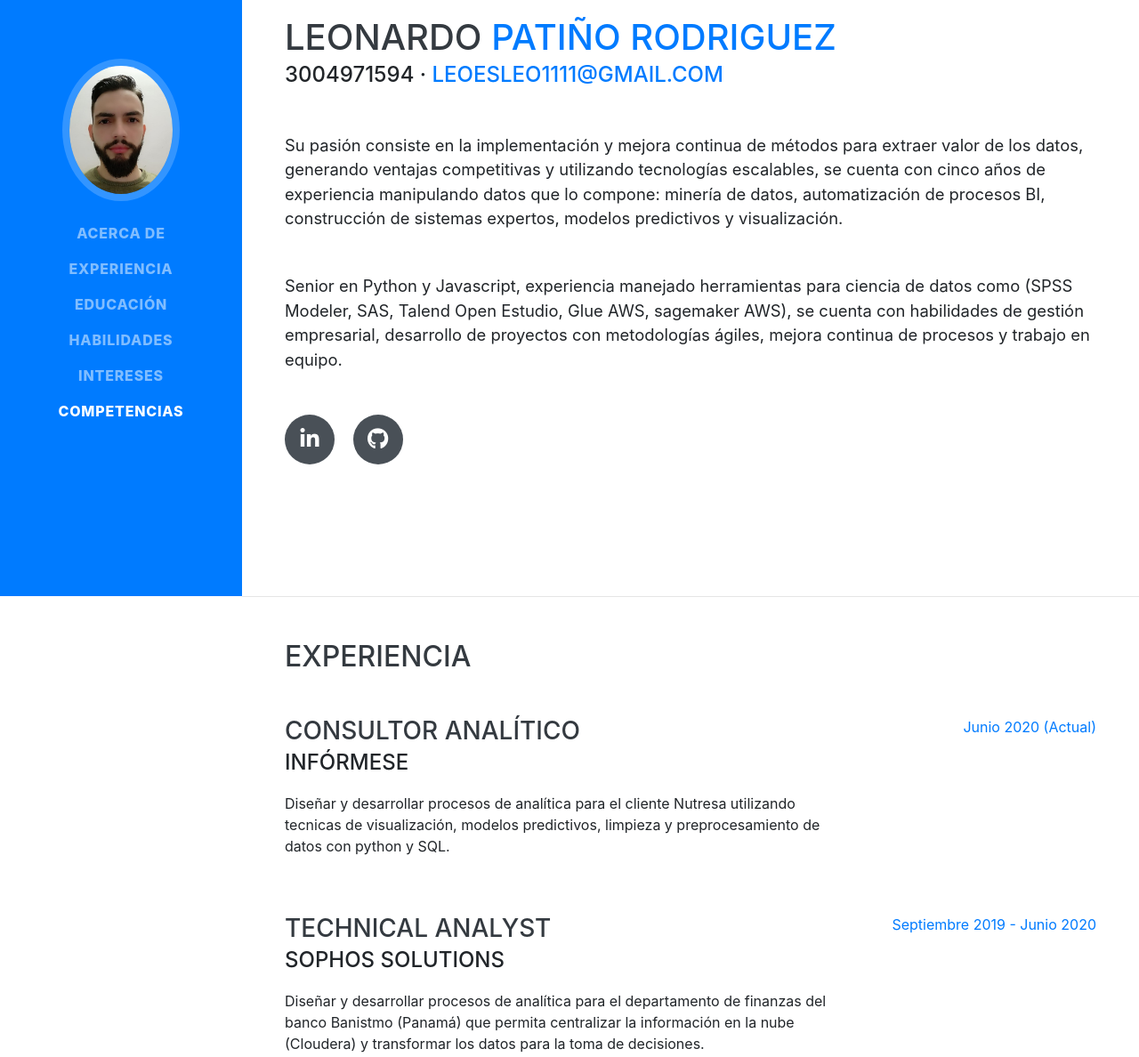
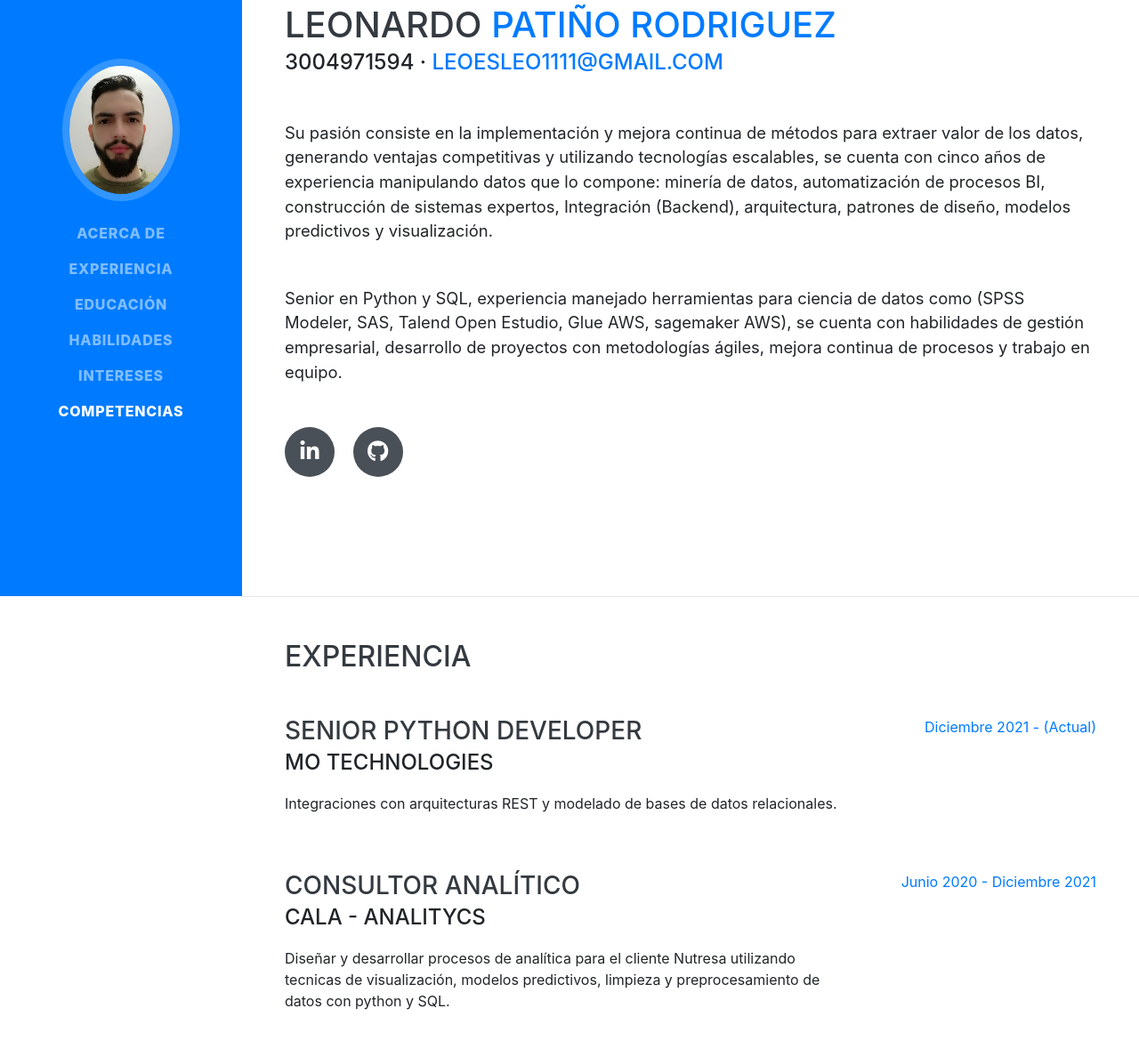
Before and after one commit to leoesleoesleo/presentacion, a website with bundled scripts: page index.html in a window 1280 px wide. Shown: the part 130-1318 px from the top of the page at 89% size. Built offline with nearby package versions, Linux system fonts and the light colour scheme; a web font is replaced by a local one.

Commit message:
Update index.html

```diff
--- a/index.html
+++ b/index.html
@@ -70,10 +70,10 @@
           <a href="mailto:name@email.com">leoesleo1111@gmail.com</a>
         </div>
         <p class="lead mb-5">
-	Su pasión consiste en la implementación y mejora continua de métodos para extraer valor de los datos, generando ventajas competitivas y utilizando tecnologías escalables, se cuenta con cinco años de experiencia manipulando datos que lo compone: minería de datos, automatización de procesos BI, construcción de sistemas expertos, modelos predictivos y visualización.
+	Su pasión consiste en la implementación y mejora continua de métodos para extraer valor de los datos, generando ventajas competitivas y utilizando tecnologías escalables, se cuenta con cinco años de experiencia manipulando datos que lo compone: minería de datos, automatización de procesos BI, construcción de sistemas expertos, Integración (Backend), arquitectura, patrones de diseño, modelos predictivos y visualización.
 	</p>
 	<p class="lead mb-5">
-	Senior en Python y Javascript, experiencia manejado herramientas para ciencia de datos como (SPSS Modeler, SAS, Talend Open Estudio, Glue AWS, sagemaker AWS), se cuenta con habilidades de gestión empresarial, desarrollo de proyectos con metodologías ágiles, mejora continua de procesos y trabajo en equipo.
+	Senior en Python y SQL, experiencia manejado herramientas para ciencia de datos como (SPSS Modeler, SAS, Talend Open Estudio, Glue AWS, sagemaker AWS), se cuenta con habilidades de gestión empresarial, desarrollo de proyectos con metodologías ágiles, mejora continua de procesos y trabajo en equipo.
 	</p>
 	<div class="social-icons">
           <a href="https://www.linkedin.com/in/leonardo-pati%C3%B1o-rodriguez-142605179/">
@@ -95,18 +95,29 @@
       <div class="w-100">
         <h2 class="mb-5">Experiencia</h2>
 
+	<div class="resume-item d-flex flex-column flex-md-row justify-content-between mb-5">
+          <div class="resume-content">
+            <h3 class="mb-0">Senior Python Developer</h3>
+            <div class="subheading mb-3">MO Technologies</div>
+            <p>Integraciones con arquitecturas REST y modelado de bases de datos relacionales.</p>
+          </div>
+          <div class="resume-date text-md-right">
+            <span class="text-primary">Diciembre 2021 - (Actual)</span>
+          </div>
+        </div>
+
         <div class="resume-item d-flex flex-column flex-md-row justify-content-between mb-5">
           <div class="resume-content">
             <h3 class="mb-0">Consultor Analítico</h3>
-            <div class="subheading mb-3">Infórmese</div>
+            <div class="subheading mb-3">Cala - Analitycs</div>
             <p>Diseñar y desarrollar procesos de analítica para el cliente Nutresa utilizando tecnicas de visualización, modelos predictivos, limpieza y preprocesamiento de datos con python y SQL.</p>
           </div>
           <div class="resume-date text-md-right">
-            <span class="text-primary">Junio 2020 (Actual)</span>
+            <span class="text-primary">Junio 2020 - Diciembre 2021</span>
           </div>
         </div>
 
-		<div class="resume-item d-flex flex-column flex-md-row justify-content-between mb-5">
+	<div class="resume-item d-flex flex-column flex-md-row justify-content-between mb-5">
           <div class="resume-content">
             <h3 class="mb-0">Technical Analyst</h3>
             <div class="subheading mb-3">Sophos Solutions</div>
@@ -128,7 +139,7 @@
           </div>
         </div>
 
-    <div class="resume-item d-flex flex-column flex-md-row justify-content-between mb-5">
+    	<div class="resume-item d-flex flex-column flex-md-row justify-content-between mb-5">
           <div class="resume-content">
             <h3 class="mb-0">Analista Inteligencia de negocios</h3>
             <div class="subheading mb-3">Konecta</div>
@@ -139,7 +150,7 @@
           </div>
         </div>
 
-    <div class="resume-item d-flex flex-column flex-md-row justify-content-between mb-5">
+    	<div class="resume-item d-flex flex-column flex-md-row justify-content-between mb-5">
           <div class="resume-content">
             <h3 class="mb-0">Técnico Senior Reporting</h3>
             <div class="subheading mb-3">Allus Global BPO</div>
@@ -169,7 +180,7 @@
       <div>Ingenieria</div>
           </div>
           <div class="resume-date text-md-right">
-            <span class="text-primary">Agosto 2022</span>
+            <span class="text-primary">Diciembre 2022</span>
           </div>
         </div>
 
```
